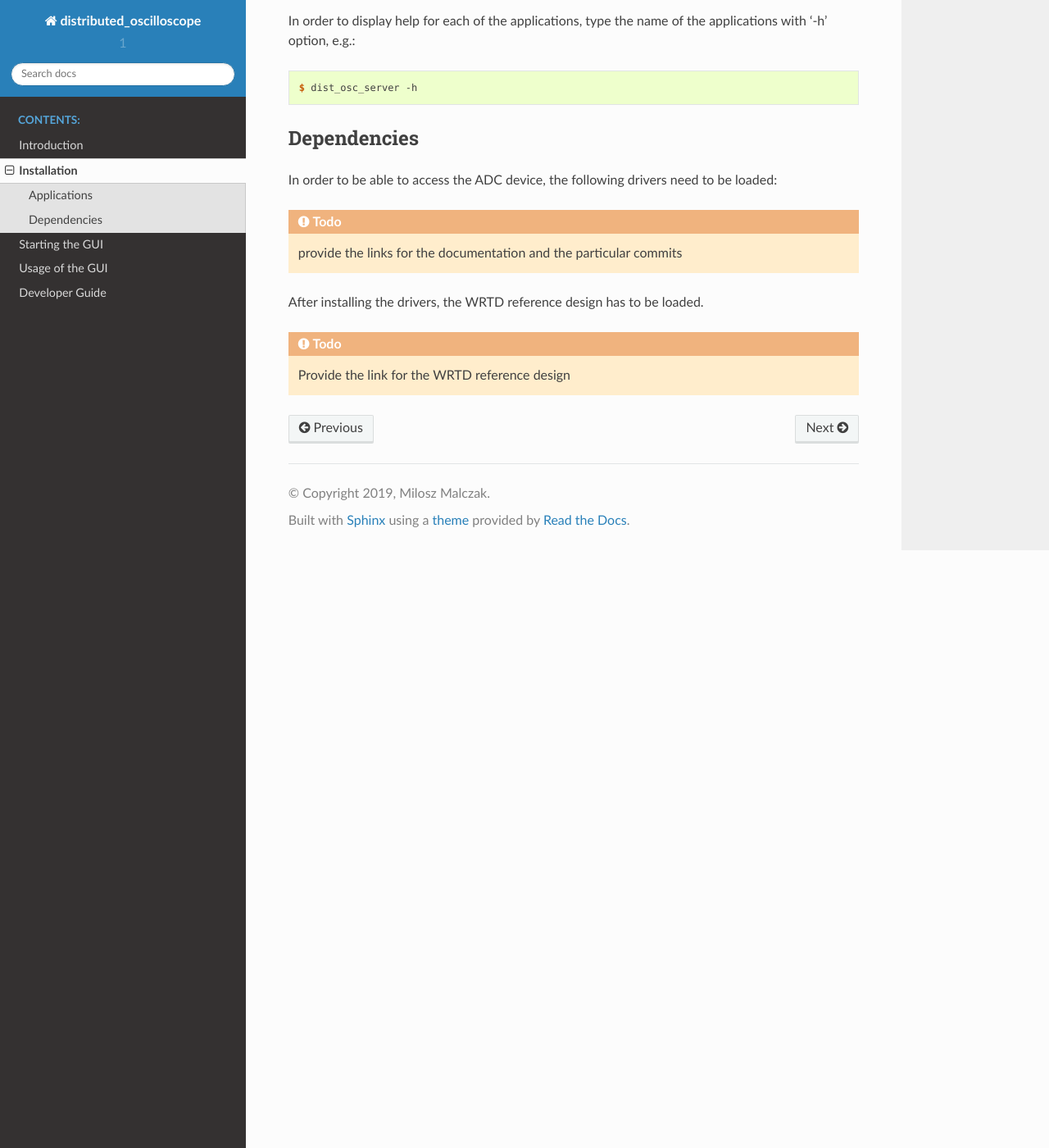
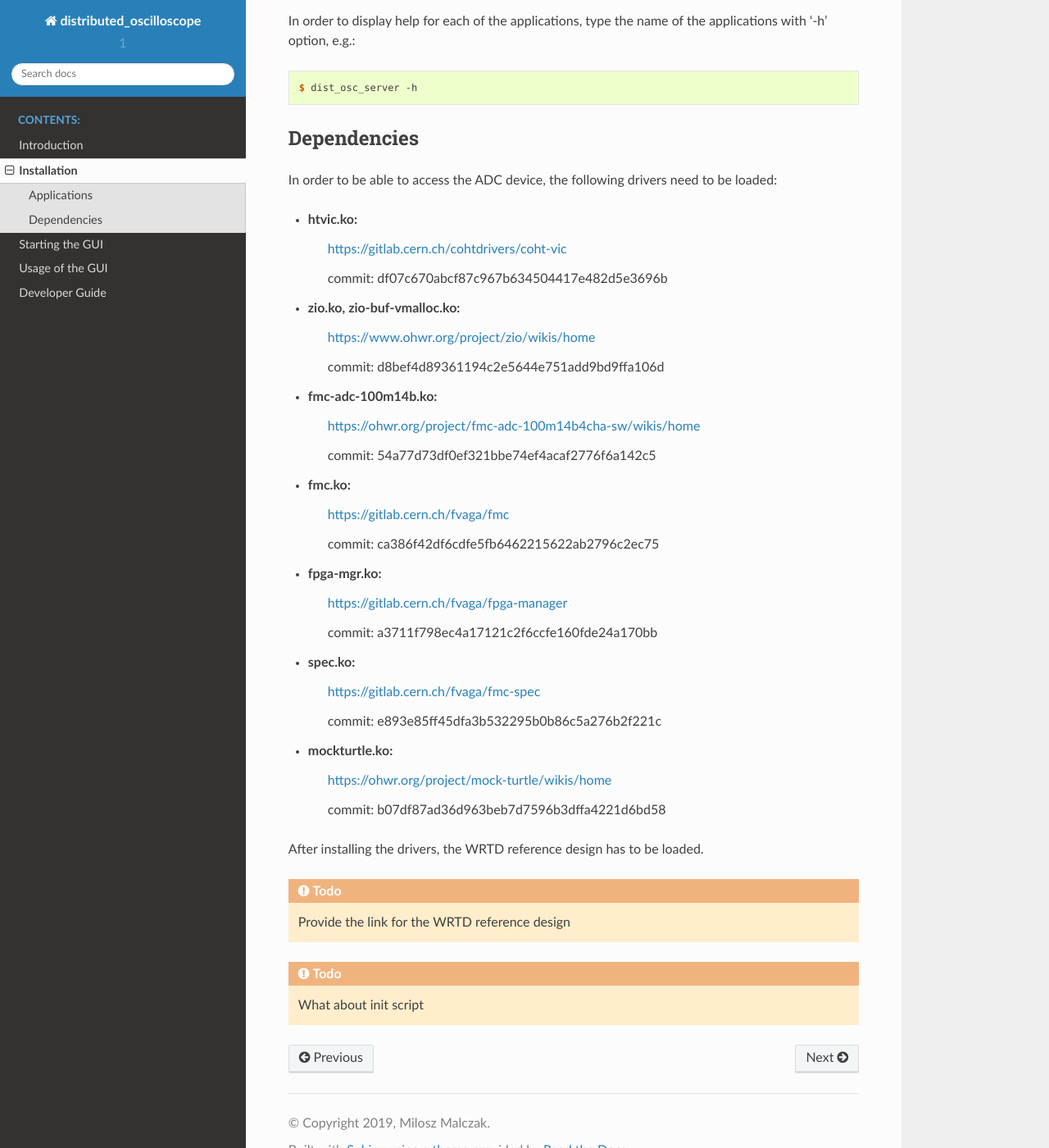
Before and after one commit to mmalczak/distributed-oscilloscope, a Sphinx documentation site: the page built from documentation/sphinx/installation.rst, in a window 1280 px wide and 1400 px high, scrolled down 1158 px. Shown: the whole window at 82% size. Built offline with Sphinx 7.4.7 and the Read the Docs theme 2.0.0, drawn with Linux system fonts in a browser that asks for light colours.

Commit message:
docs: added a list of dependencies

```diff
--- a/documentation/sphinx/installation.rst
+++ b/documentation/sphinx/installation.rst
@@ -76,9 +76,41 @@ Dependencies
 
 In order to be able to access the ADC device, the following drivers need to be loaded:
 
-.. todo::
+* htvic.ko:
+    https://gitlab.cern.ch/cohtdrivers/coht-vic
 
-    provide the links for the documentation and the particular commits
+    commit: df07c670abcf87c967b634504417e482d5e3696b
+
+* zio.ko, zio-buf-vmalloc.ko:
+    https://www.ohwr.org/project/zio/wikis/home
+
+    commit: d8bef4d89361194c2e5644e751add9bd9ffa106d
+
+* fmc-adc-100m14b.ko:
+    https://ohwr.org/project/fmc-adc-100m14b4cha-sw/wikis/home
+
+    commit: 54a77d73df0ef321bbe74ef4acaf2776f6a142c5
+
+* fmc.ko:
+    https://gitlab.cern.ch/fvaga/fmc
+
+    commit: ca386f42df6cdfe5fb6462215622ab2796c2ec75
+
+* fpga-mgr.ko:
+    https://gitlab.cern.ch/fvaga/fpga-manager
+
+    commit: a3711f798ec4a17121c2f6ccfe160fde24a170bb
+
+* spec.ko:
+    https://gitlab.cern.ch/fvaga/fmc-spec
+
+    commit: e893e85ff45dfa3b532295b0b86c5a276b2f221c
+
+* mockturtle.ko:
+    https://ohwr.org/project/mock-turtle/wikis/home
+
+    commit: b07df87ad36d963beb7d7596b3dffa4221d6bd58
+
 
 
 After installing the drivers, the WRTD reference design has to be loaded.
@@ -86,3 +118,8 @@ After installing the drivers, the WRTD reference design has to be loaded.
 .. todo::
 
     Provide the link for the WRTD reference design
+
+
+
+.. todo::
+    What about init script
```
